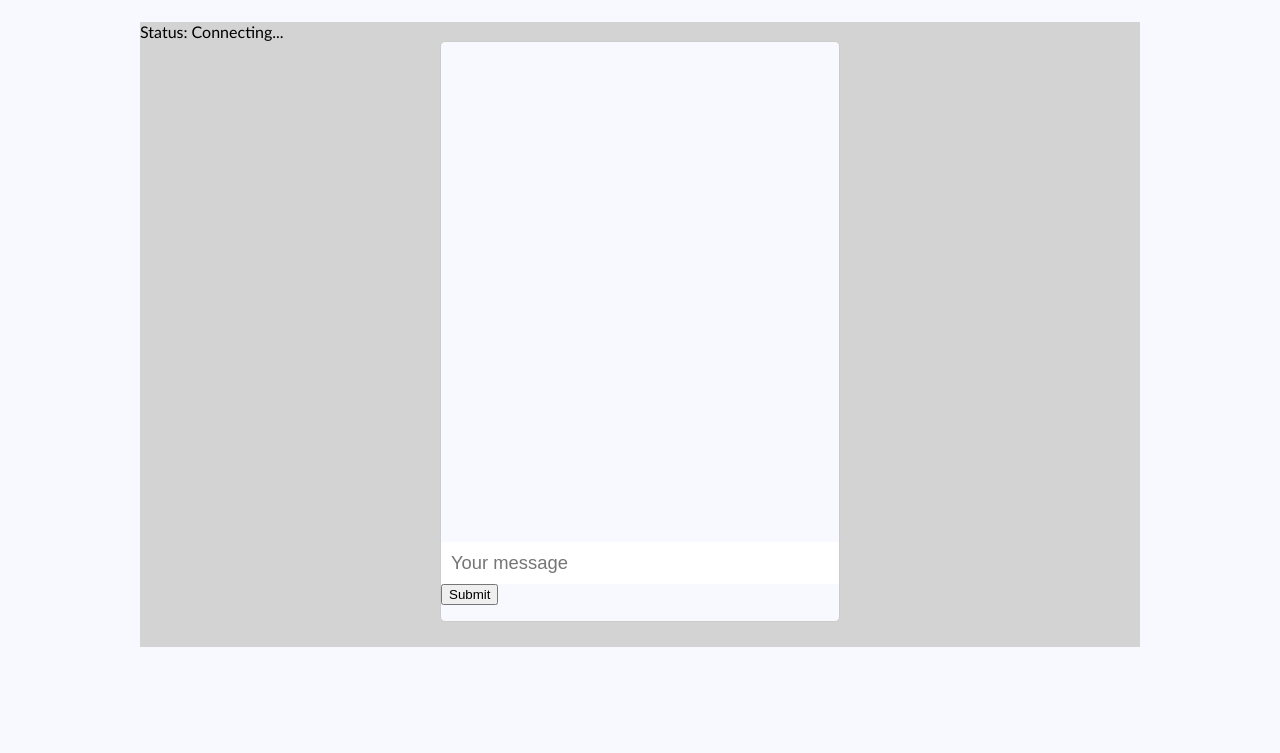
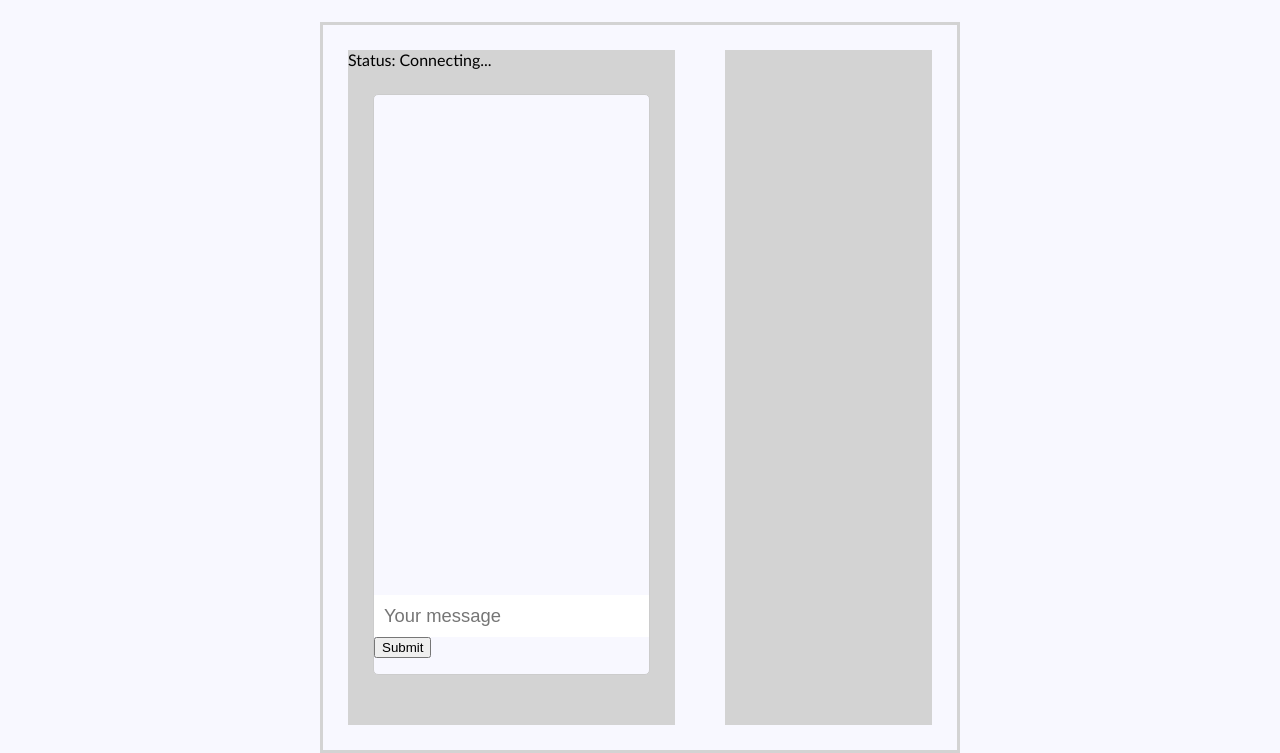
Before and after one commit to fx46/log2420, a plain HTML site: page TP3/index.html in a window 1280 px wide. Shown: the part 103-856 px from the top of the page. Before the commit the page ends 800 px from the top, so only its background shows below. Drawn offline with Linux system fonts and the light colour scheme.

Commit message:
Place for channels, clearing entry after send, css additions

```diff
--- a/TP3/index.html
+++ b/TP3/index.html
@@ -40,6 +40,7 @@
 			<a href=""><i class="fa fa-gear fa-stack-1x"> </i></a>
 		</div>
 	</div>
+	<div id="chatPannel">
 		<div id="messages">
 			<div id="status"></div>
 			<div id="chatBox">
@@ -50,21 +51,8 @@
 				</form>
 			</div>
 		</div>
-
-
-
-
-
-
-
-
-
-
-
-
-
-
-
-
+		<div id="channels">
+		</div>
+	</div>
 </BODY>
 </HTML>
--- a/TP3/main.js
+++ b/TP3/main.js
@@ -20,6 +20,9 @@ $(function sendMessage() {
 		var messageBox = document.getElementById('message');
 		var message = new Message("onMessage", channel, messageBox.value, null, null);
 		socketClient.send(JSON.stringify(message));
+
+		//clear message entry after send
+		messageBox.value = "";
 	});
 });
 
@@ -42,6 +45,7 @@ function receiveMessage(event) {
 		$('#messageHistory').append(message);
 	}
 
+	//scroll to bottom
 	$('#messageHistory').stop ().animate ({
 		scrollTop: $('#messageHistory')[0].scrollHeight
 	});
--- a/TP3/style.css
+++ b/TP3/style.css
@@ -46,16 +46,22 @@ html, body {
 	text-shadow: none;
 }
 
+#chatPannel {
+	display: flex;
+	margin: 25px auto;
+	width: 50%;
+	border: 3px solid lightgray;
+}
+
 #messages {
-	width: 1000px;
+	width: 100%;
 	background: lightgray;
-	margin: 25px auto;
+	margin: 25px;
 	padding-bottom:25px;
 }
 
 #chatBox {
-	width: 400px;
-	margin: 0 auto;
+	margin: 25px;
 	border: solid 1px #ccc;
 	border-radius: 5px;
 	overflow: hidden;
@@ -63,14 +69,14 @@ html, body {
 }
 
 * {
-  -webkit-box-sizing: border-box;
-          box-sizing: border-box;
+	-webkit-box-sizing: border-box;
+    box-sizing: border-box;
 }
 
 #messageHistory {
-  height: 500px;
-  overflow: auto;
-  direction: rtl;
+	height: 500px;
+	overflow: auto;
+	direction: rtl;
 }
 
 .message {
@@ -91,6 +97,13 @@ html, body {
 	padding: 10px;
 }
 
+#channels {
+	width: 400px;
+	background: lightgray;
+	margin: 25px;
+	padding-bottom:25px;
+}
+
 a:visited {
 	color: black;
 }
```
Lines whose indentation alone changed are shown as unchanged.
